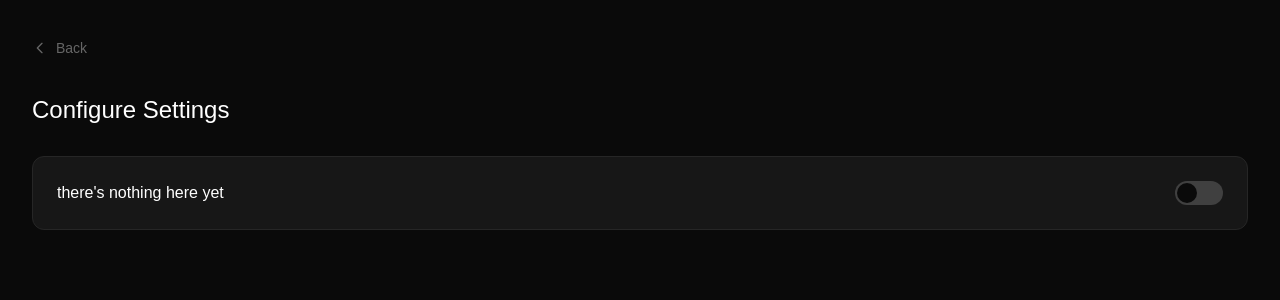
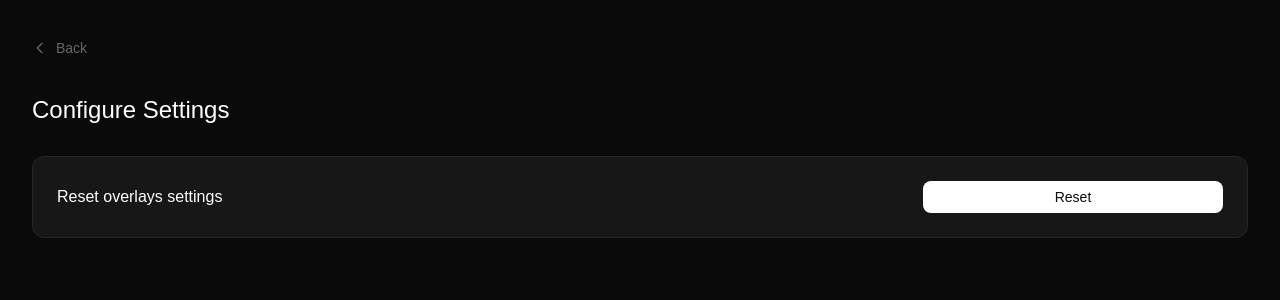
Before and after one commit to onesch/redwave-overlays, a FastAPI app: page /settings in a window 1280 px wide. Shown: the top 300 px of the page. Run offline with FastAPI, Linux system fonts and the light colour scheme; some web fonts are replaced.

Commit message:
feat(settings): add overlay settings reset option feat(ipc): add handler to reset overlay settings feat(utils): add reset function for overlay settings chore(main): register settings ipc events

```diff
--- a/frontend/main.js
+++ b/frontend/main.js
@@ -3,6 +3,7 @@ const { app } = require('electron');
 const { createMainWindow } = require('./windows/mainWindow');
 const registerRadarEvents = require('./ipc/RadarEvents');
 const registerLeaderboardEvents = require('./ipc/LeaderboardEvents');
+const registerSettingsEvents = require('./ipc/SettingsEvents');
 const { startBackend, stopBackend } = require('./utils/backendManager');
 
 let mainWindow = null;
@@ -20,6 +21,7 @@ async function createWindow() {
 
   registerRadarEvents();
   registerLeaderboardEvents();
+  registerSettingsEvents();
 
   mainWindow.on('closed', () => {
     mainWindow = null;
--- a/frontend/preload.js
+++ b/frontend/preload.js
@@ -20,5 +20,9 @@ contextBridge.exposeInMainWorld('electronAPI', {
   setCardBgOpacity: (overlayName, value) =>
       ipcRenderer.send('set-card-bg-opacity', { overlayName, value }),
   getCardBgOpacity: (overlayName) =>
-      ipcRenderer.invoke('get-card-bg-opacity', overlayName)
+      ipcRenderer.invoke('get-card-bg-opacity', overlayName),
+
+  // Reset overlay settings
+  resetOverlaySettings: () =>
+    ipcRenderer.send('reset-overlay-settings')
 });
--- a/frontend/templates/pages/settings.html
+++ b/frontend/templates/pages/settings.html
@@ -18,10 +18,21 @@
 
 <div class="settings-list">
   <div class="setting-item">
-    <span class="setting-name">there's nothing here yet</span>
-    <div class="toggle">
-      <div class="toggle-knob"></div>
-    </div>
+    <span class="setting-name">Reset overlays settings</span>
+    <button id="reset-overlay-settings" class="overlay-button active-btn">Reset</button>
 </div>
 
+<script>
+  document
+    .getElementById('reset-overlay-settings')
+    .addEventListener('click', () => {
+      if (!confirm('Reset all overlay settings?')) {
+        return;
+      }
+
+      window.electronAPI.resetOverlaySettings();
+
+      alert('Overlay settings have been reset');
+    });
+</script>
 {% endblock %}
```
Also changed, not shown: frontend/ipc/SettingsEvents.js (added, +10 -0 lines), frontend/utils/overlay_settings.js (+11 -1 lines).
